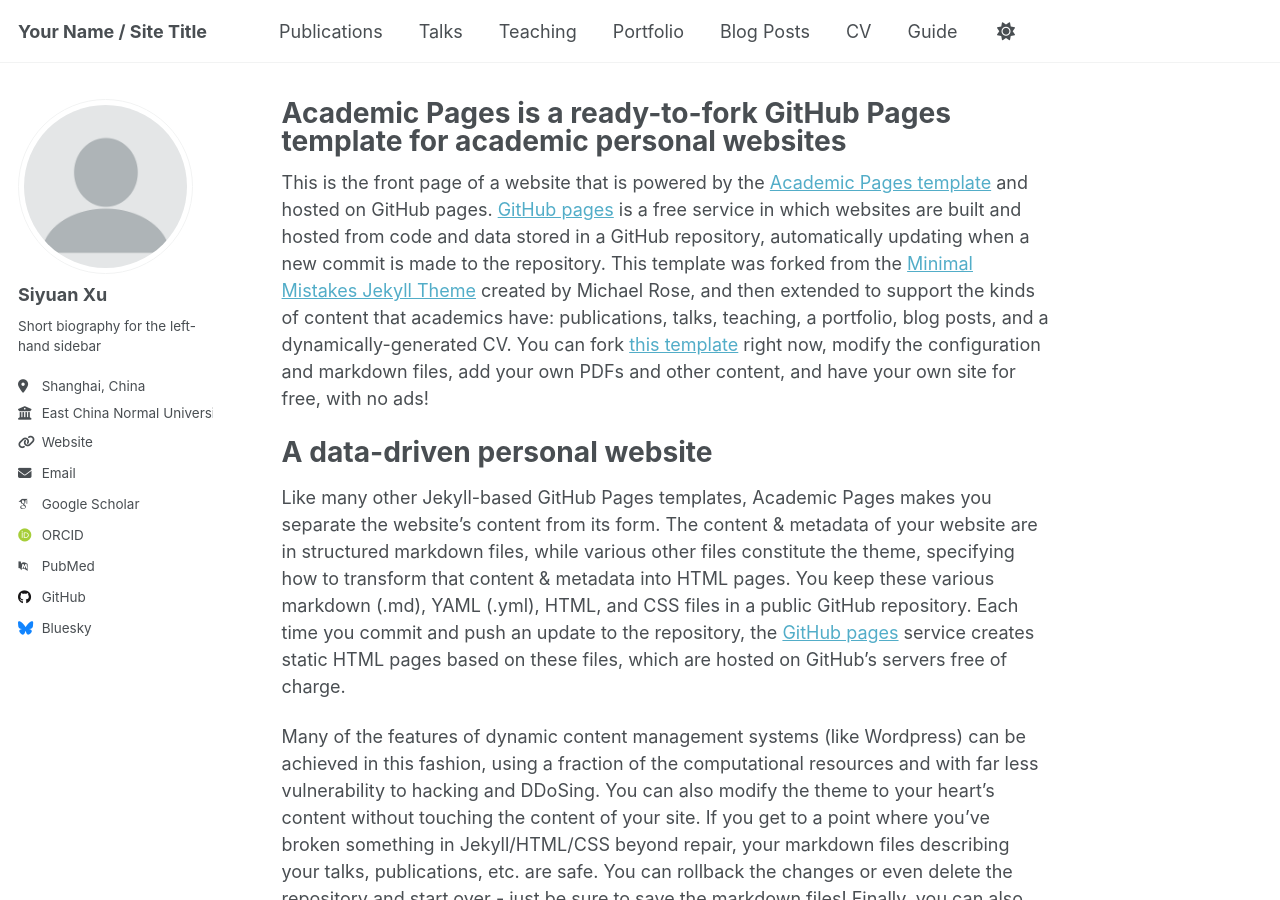
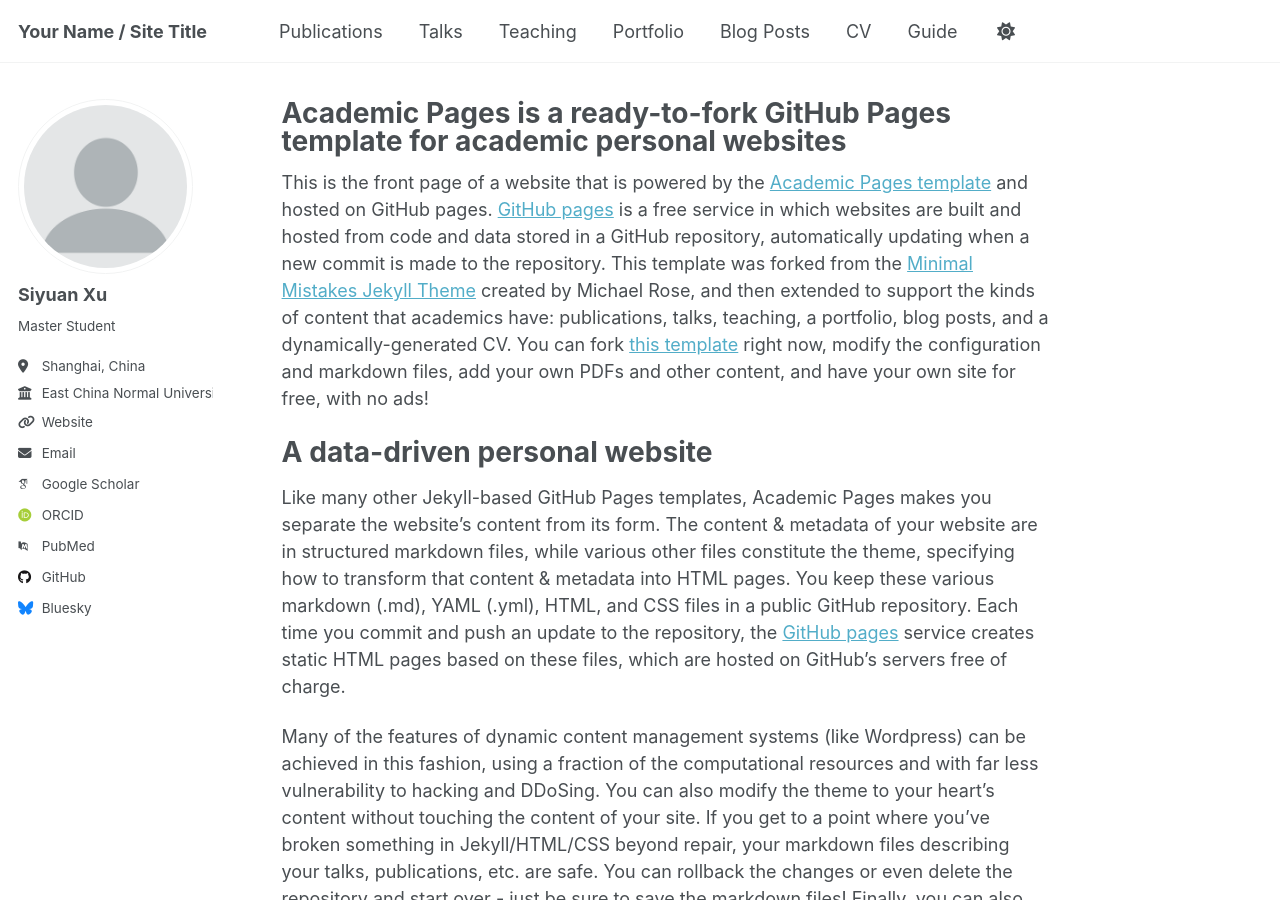
Before and after one commit to SikangSHU/SikangSHU.github.io, a Jekyll site: the page built from _pages/about.md, in a window 1280 px wide and 900 px high. Built offline with Jekyll 4.4.1, drawn with Linux system fonts in a browser that asks for light colours; some web fonts are replaced.

Commit message:
Update _config.yml

```diff
--- a/_config.yml
+++ b/_config.yml
@@ -25,7 +25,7 @@ author:
   avatar           : "profile.png"
   name             : "Siyuan Xu"
   pronouns         : # example: "she/her"
-  bio              : "Short biography for the left-hand sidebar"
+  bio              : "Master Student"
   location         : "Shanghai, China"
   employer         : "East China Normal University"
   uri              : https://SikangSHU.github.io
```
